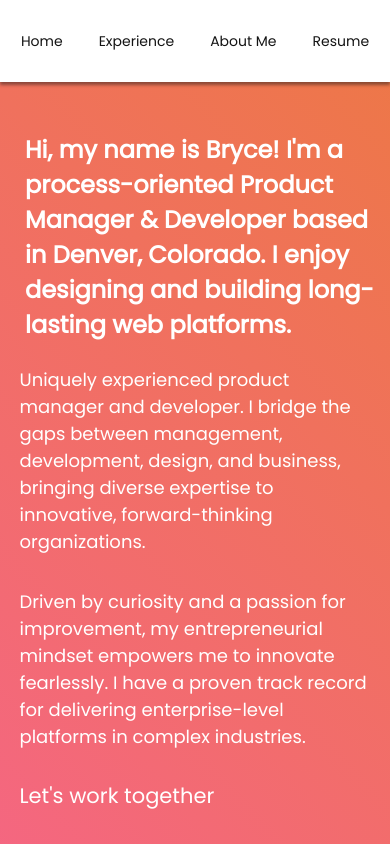
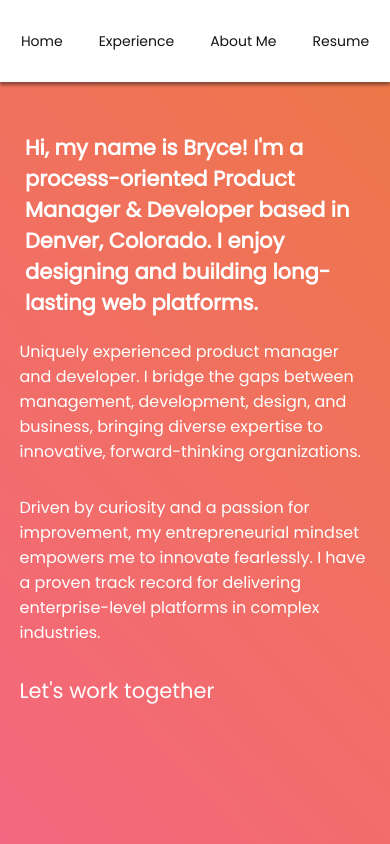
Before and after one commit to bryceleonard/portfolio, a React (Create React App) app: page / in a window 390 px wide. Shown: the top 844 px of the page. Built offline with nearby package versions, Linux system fonts and the light colour scheme.

Commit message:
home font size change for mobile

```diff
--- a/src/components/about.js
+++ b/src/components/about.js
@@ -10,7 +10,7 @@ export default function About() {
                 <h1 >About Me</h1>
                     <div className="container">
                         <p >
-                                 a passionate product manager with over 14 years of experience in the tech industry, blending my expertise as both a product manager and software engineer. My journey began with a BBA from Belmont University, where I developed a strong foundation in business and technology.
+                                 A passionate product manager with over 14 years of experience in the tech industry, blending my expertise as both a product manager and software engineer. My journey began with a BBA from Belmont University, where I developed a strong foundation in business and technology.
                             </p>
                             <p >
                                 I’m fortunate to share my life with my wonderful wife, Lindsey, and our two energetic kids, Theo and Remi. When I’m not working, you’ll likely find me immersed in my favorite hobbies. I’m an avid photographer with a love for medium format film, with a focus on landscapes.
--- a/src/scss/home.scss
+++ b/src/scss/home.scss
@@ -15,7 +15,7 @@
             margin-top: 250px;
             font-size: 48px;
             @media (max-width: 460px) {
-                font-size: 24px;
+                font-size: 21px;
                 margin-top: 50px;
                 margin-left: 25px;
               }
@@ -35,6 +35,7 @@
             font-size: 24px;
             @media (max-width: 460px) {
                 text-align: left;
+                font-size: 16px;
               }
         }
 
@@ -42,7 +43,7 @@
             margin-top: 250px;
             font-size: 24px;
             @media (max-width: 460px) {
-                font-size: 18px;
+                font-size: 16px;
                 margin-top: 0px;
               }
 
@@ -51,7 +52,7 @@
             margin: 15px 0;
             font-size: 24px;
             @media (max-width: 460px) {
-                font-size: 18px;
+                font-size: 16px;
 
               }
 
```
